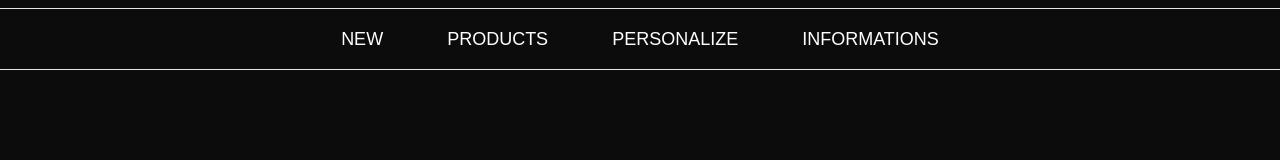
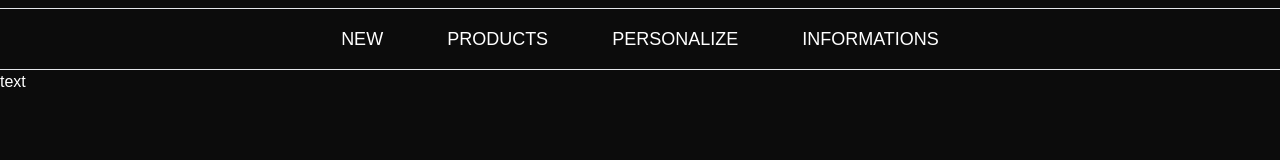
Before and after one commit to ArturPawelski/Guitar-Lab, a React (Create React App) app: page / in a window 1280 px wide. Shown: the part 128-288 px from the top of the page. Built offline with nearby package versions, Linux system fonts and the light colour scheme.

Commit message:
adding Header component

```diff
--- a/src/App.tsx
+++ b/src/App.tsx
@@ -1,10 +1,12 @@
 import React from 'react';
 import Navbar from './components/Navbar';
+import Header from './components/Header';
 
 function App() {
   return (
     <div className='bg-[#0C0C0C] min-h-screen'>
       <Navbar />
+      <Header />
     </div>
   );
 }
--- /dev/null
+++ b/src/components/Header.tsx
@@ -0,0 +1,12 @@
+import React from 'react';
+
+const Header = () => {
+  return (
+    <div className='text-white font-quicksand w-full'>
+      <h1>text</h1>
+      <h2></h2>
+    </div>
+  );
+};
+
+export default Header;
--- a/src/components/Navbar.tsx
+++ b/src/components/Navbar.tsx
@@ -9,7 +9,7 @@ const Navbar = () => {
   };
 
   return (
-    <div className='text-white font-quicksand  w-full '>
+    <div className='text-white font-quicksand w-full '>
       <header className='py-8 lg:px-20 md:px-4'>
         {menu ? (
           <GiHamburgerMenu
```
